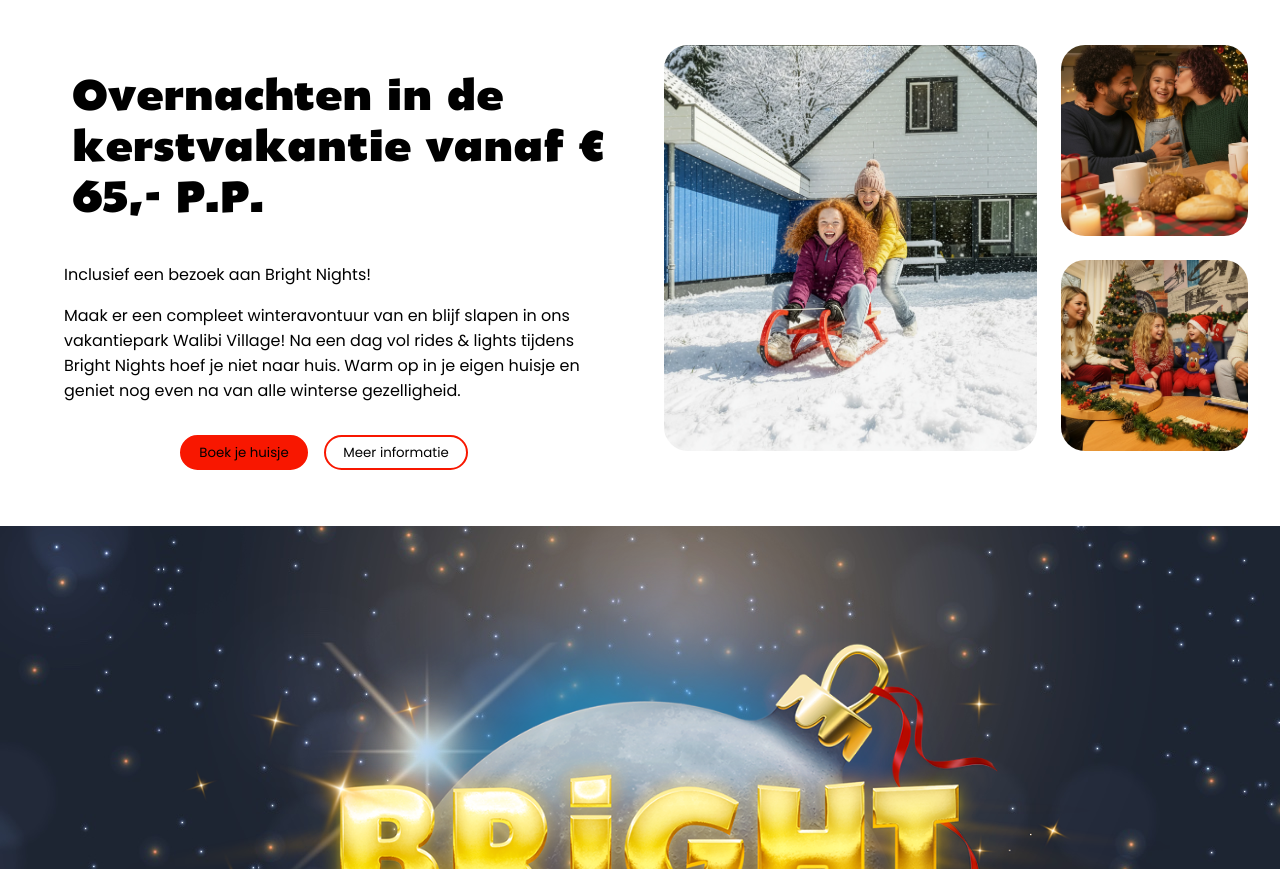
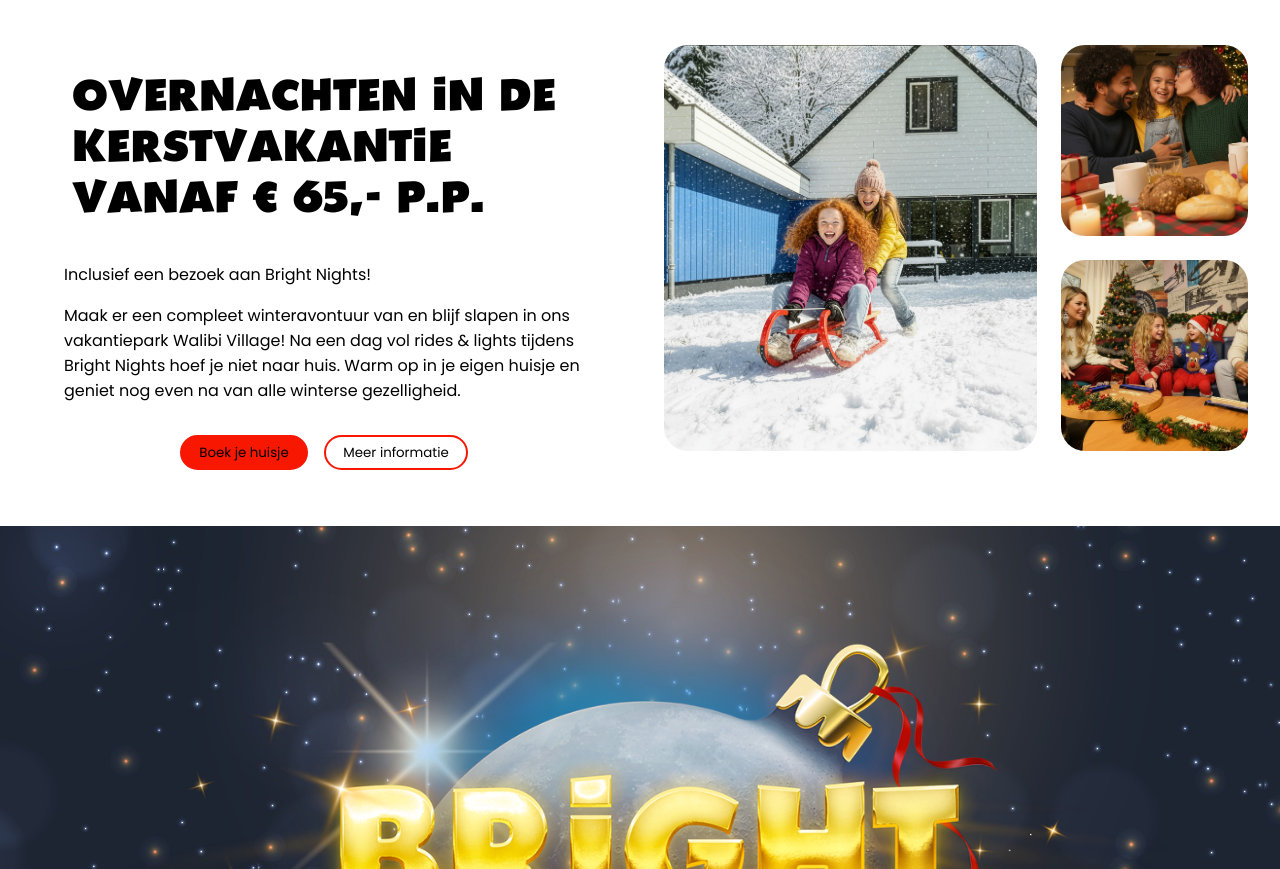
Before and after one commit to renskebingen/FED1, a plain HTML site: page index.html in a window 1280 px wide. Shown: the part 859-1728 px from the top of the page. Drawn offline with Linux system fonts and the light colour scheme.

Commit message:
Add files via upload

```diff
--- a/index.html
+++ b/index.html
@@ -127,7 +127,7 @@
 
 		<section class="boekjehuisje">
 			<div class="BJHtextwrapper">
-				<h3>Overnachten in de kerstvakantie vanaf € 65,- P.P.</h3>
+				<h3>OVERNACHTEN IN DE KERSTVAKANTIE VANAF € 65,- P.P.</h3>
 				<p>Inclusief een bezoek aan Bright Nights!</p>
 				<p>Maak er een compleet winteravontuur van en blijf slapen in ons vakantiepark Walibi Village! Na een dag vol rides & lights tijdens Bright Nights hoef je niet naar huis. Warm op in je eigen huisje en geniet nog even na van alle winterse gezelligheid.</p>
 
```
